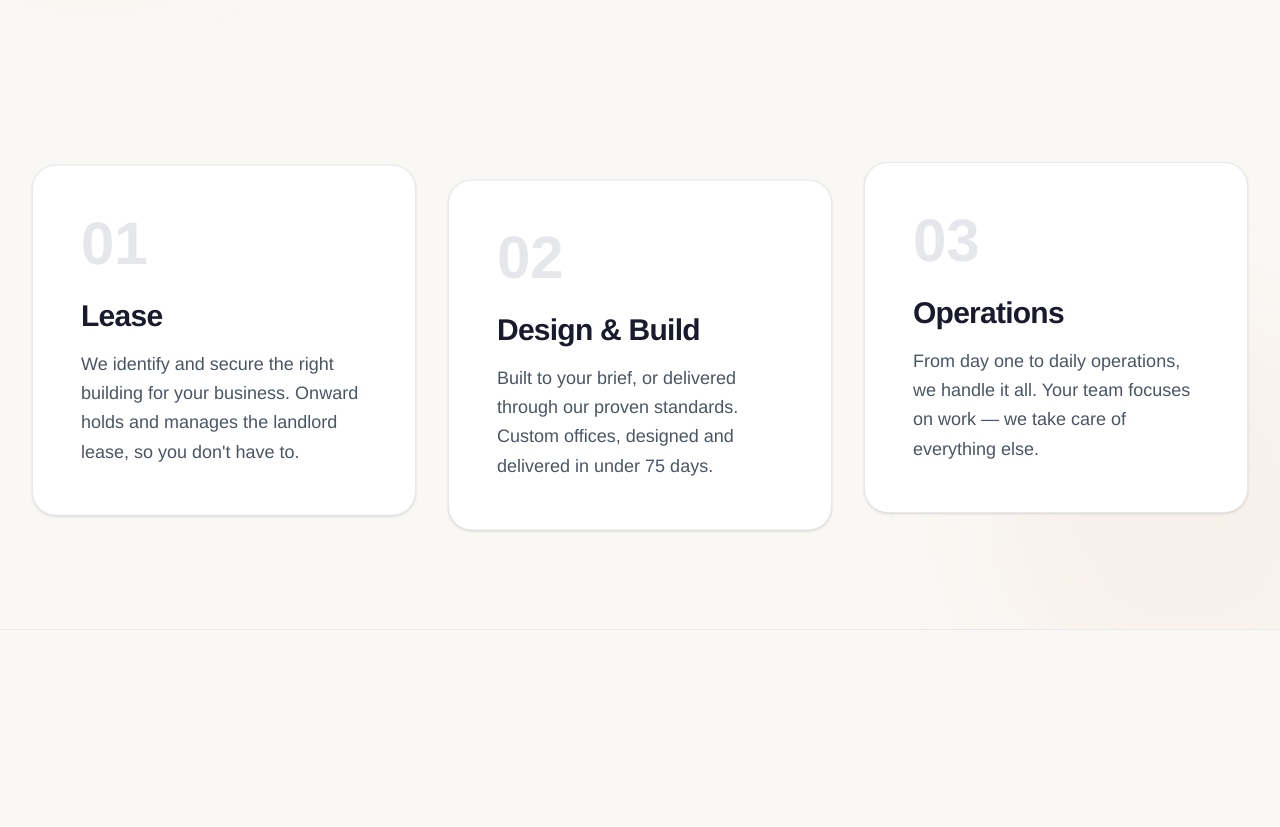
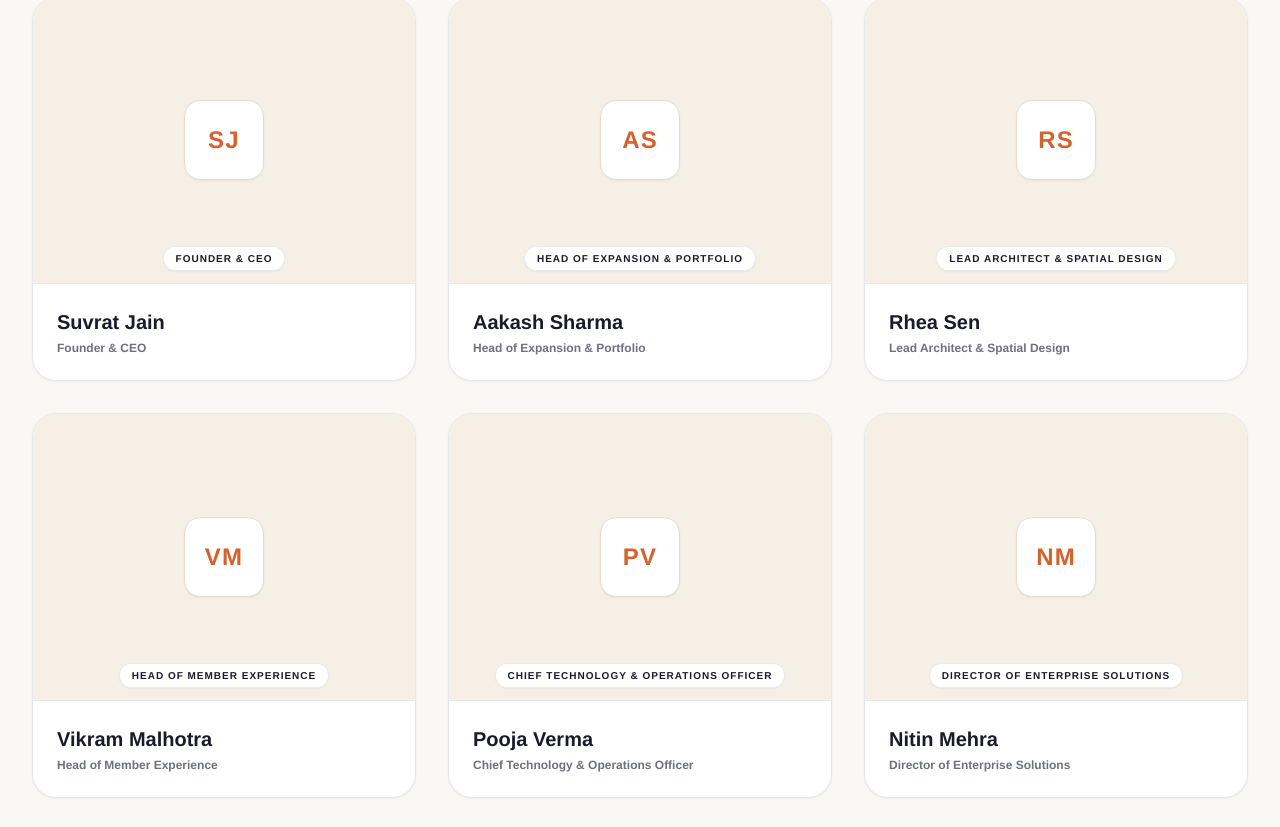
Before and after one commit to Comptech-Enterprises/onwards-website, a Next.js app: page /about in a window 1280 px wide. Shown: the part 4709-5536 px from the top of the page. Built offline with nearby package versions, Linux system fonts and the light colour scheme.

Commit message:
Remove culture/what-we-do section from about page

```diff
--- a/src/app/about/page.tsx
+++ b/src/app/about/page.tsx
@@ -61,23 +61,6 @@ const valuesList = [
   },
 ];
 
-const whatWeDoSteps = [
-  {
-    step: "01",
-    title: "Lease",
-    desc: "We identify and secure the right building for your business. Onward holds and manages the landlord lease, so you don't have to.",
-  },
-  {
-    step: "02",
-    title: "Design & Build",
-    desc: "Built to your brief, or delivered through our proven standards. Custom offices, designed and delivered in under 75 days.",
-  },
-  {
-    step: "03",
-    title: "Operations",
-    desc: "From day one to daily operations, we handle it all. Your team focuses on work — we take care of everything else.",
-  },
-];
 
 const teamMembers = [
   { name: "Suvrat Jain", role: "Founder & CEO", initials: "SJ" },
@@ -171,32 +154,6 @@ export default function AboutPage() {
   const valuesHeadY = useTransform(valuesProgress, [0, 0.3], [60, 0]);
   const valuesHeadOp = useTransform(valuesProgress, [0, 0.25], [0, 1]);
 
-  /* What We Do parallax & right-to-left stacked scroll animation */
-  const whatWeDoRef = useRef<HTMLDivElement>(null);
-  const { scrollYProgress: whatWeDoProgress } = useScroll({
-    target: whatWeDoRef,
-    offset: ["start end", "end start"],
-  });
-  const whatWeDoHeadY = useTransform(whatWeDoProgress, [0, 0.25], [40, 0]);
-  const whatWeDoHeadOp = useTransform(whatWeDoProgress, [0, 0.2], [0, 1]);
-
-  /* Right-to-left stacked slide-in transforms */
-  const card1X = useTransform(whatWeDoProgress, [0.04, 0.32], [140, 0]);
-  const card2X = useTransform(whatWeDoProgress, [0.1, 0.38], [260, 0]);
-  const card3X = useTransform(whatWeDoProgress, [0.16, 0.44], [380, 0]);
-
-  const card1Rotate = useTransform(whatWeDoProgress, [0.04, 0.32], [4, 0]);
-  const card2Rotate = useTransform(whatWeDoProgress, [0.1, 0.38], [3, 0]);
-  const card3Rotate = useTransform(whatWeDoProgress, [0.16, 0.44], [1, 0]);
-
-  const card1Op = useTransform(whatWeDoProgress, [0.04, 0.22], [0.3, 1]);
-  const card2Op = useTransform(whatWeDoProgress, [0.1, 0.28], [0.3, 1]);
-  const card3Op = useTransform(whatWeDoProgress, [0.16, 0.34], [0.3, 1]);
-
-  const card1Y = useTransform(whatWeDoProgress, [0, 1], [40, -30]);
-  const card2Y = useTransform(whatWeDoProgress, [0, 1], [80, -60]);
-  const card3Y = useTransform(whatWeDoProgress, [0, 1], [30, -20]);
-  const decorY = useTransform(whatWeDoProgress, [0, 1], [-80, 80]);
 
   /* Team */
   const teamRef = useRef<HTMLDivElement>(null);
@@ -432,75 +389,6 @@ export default function AboutPage() {
           </div>
         </section>
 
-        {/* ━━━━━━━━━━━━━━━━━━━━━━━━━━━━━━━━━━━━━━━━━━━━━━━━━━━━━━━━━━
-            4. WHAT WE DO — THE IDEAL WORKSPACE AS A SOLUTION
-        ━━━━━━━━━━━━━━━━━━━━━━━━━━━━━━━━━━━━━━━━━━━━━━━━━━━━━━━━━━ */}
-        <section ref={whatWeDoRef} className="py-24 sm:py-32 bg-[#faf8f5] text-[#1a1a2e] relative overflow-hidden border-b border-gray-200/80">
-          {/* Subtle Ambient Parallax Background Orbs */}
-          <motion.div
-            style={{ y: decorY }}
-            className="absolute -top-24 -left-24 w-96 h-96 rounded-full bg-[#d4622b]/5 blur-3xl pointer-events-none z-0"
-          />
-          <motion.div
-            style={{ y: decorY }}
-            className="absolute -bottom-24 -right-24 w-96 h-96 rounded-full bg-[#d4622b]/5 blur-3xl pointer-events-none z-0"
-          />
-
-          <div className="max-w-7xl mx-auto px-4 sm:px-6 lg:px-8 relative z-10">
-            {/* Parallax Section Header */}
-            <motion.div style={{ y: whatWeDoHeadY, opacity: whatWeDoHeadOp }} className="max-w-3xl mb-14 sm:mb-20">
-              <span className="text-[11px] sm:text-xs font-bold uppercase tracking-widest text-[#d4622b] block mb-2">
-                What We Do
-              </span>
-              <h2 className="text-3xl sm:text-5xl lg:text-6xl font-black text-[#1a1a2e] tracking-tight mt-1 leading-[1.08]">
-                The ideal workspace as a solution
-              </h2>
-              <p className="mt-4 text-base sm:text-lg text-gray-600 leading-relaxed max-w-2xl">
-                A seamless three-phase framework designed to eliminate the friction of enterprise real estate — from identifying the right building to custom architecture and daily managed operations.
-              </p>
-            </motion.div>
-
-            {/* 3 Clean Simple Process Cards */}
-            <div className="grid grid-cols-1 md:grid-cols-3 gap-6 sm:gap-8 items-stretch">
-              {whatWeDoSteps.map((step, idx) => {
-                const cardY = idx === 0 ? card1Y : idx === 1 ? card2Y : card3Y;
-
-                return (
-                  <motion.div
-                    key={step.title}
-                    style={{ y: cardY }}
-                    initial={{ opacity: 0, y: 40 }}
-                    whileInView={{ opacity: 1, y: 0 }}
-                    viewport={{ once: true, amount: 0.2 }}
-                    whileHover={{ y: -8, scale: 1.015 }}
-                    transition={{ duration: 0.6, delay: idx * 0.14, ease: [0.16, 1, 0.3, 1] }}
-                    className="bg-white rounded-3xl p-8 sm:p-10 lg:p-12 border border-gray-200/90 shadow-sm hover:shadow-2xl hover:border-[#d4622b]/50 transition-all duration-300 flex flex-col justify-between group h-full relative overflow-hidden"
-                  >
-                    {/* Top gradient glow on hover */}
-                    <div className="absolute top-0 left-0 right-0 h-1.5 bg-gradient-to-r from-[#d4622b] via-[#e5733f] to-[#f28e2b] opacity-0 group-hover:opacity-100 transition-opacity duration-300" />
-
-                    <div>
-                      {/* Step Number */}
-                      <span className="text-5xl sm:text-6xl font-black text-gray-200 group-hover:text-[#d4622b] transition-colors duration-300 block mb-6">
-                        {step.step}
-                      </span>
-
-                      {/* Step Title */}
-                      <h3 className="text-2xl sm:text-3xl font-black text-[#1a1a2e] tracking-tight group-hover:text-[#d4622b] transition-colors duration-300 mb-4">
-                        {step.title}
-                      </h3>
-
-                      {/* Main Description */}
-                      <p className="text-base sm:text-lg text-gray-600 leading-relaxed font-normal">
-                        {step.desc}
-                      </p>
-                    </div>
-                  </motion.div>
-                );
-              })}
-            </div>
-          </div>
-        </section>
 
         {/* ━━━━━━━━━━━━━━━━━━━━━━━━━━━━━━━━━━━━━━━━━━━━━━━━━━━━━━━━━━
             5. TEAM — staggered scroll reveals
```
